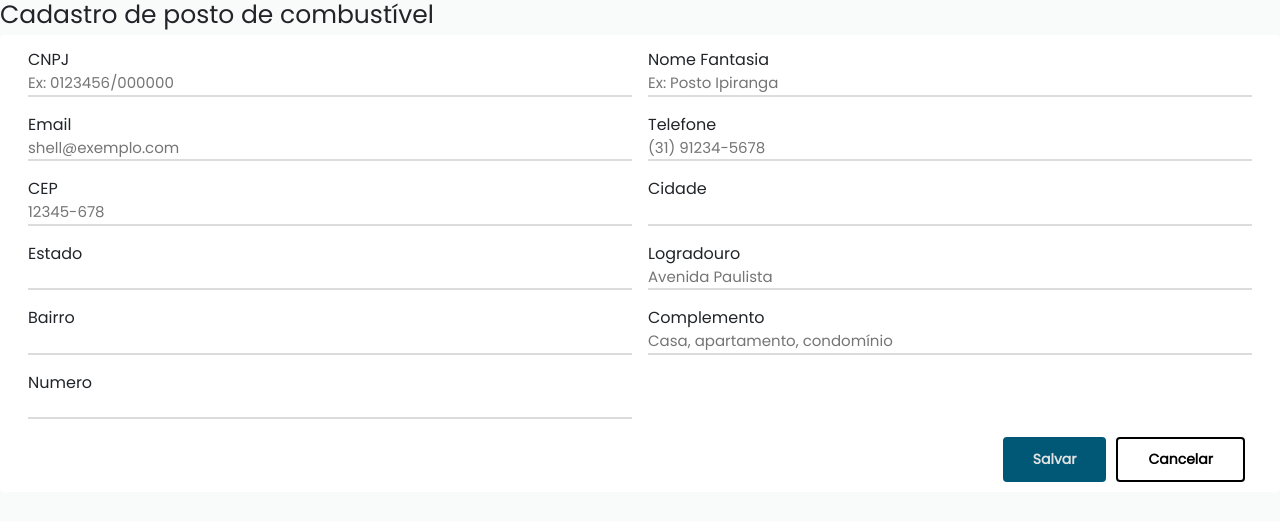
After one commit to danielMachado3fs/projeto-integrador-pHp, a PHP site: template App/Views/posto/add.php in a window 1280 px wide. The commit adds this page. Shown: the top 521 px of the page. Run offline with PHP 8.4, Linux system fonts and the light colour scheme; the template is opened without the code that fills it, so the values that code supplies are empty; some libraries are stand-ins or nearby versions.

Commit message:
comit inictial posto combustivel

```diff
--- /dev/null
+++ b/App/Views/posto/add.php
@@ -0,0 +1,71 @@
+<div class="title">
+  <h1>Cadastro de posto de combustível</h1>
+</div>
+<div class="panelBody">
+  <div id="form">
+    <form action="/addStore" method="POST">
+      <div class="divFormulario">
+        <div class="contentsFormulario">
+          <div>
+            <div class="inputForm">
+              <label for="cnpj">CNPJ </label>
+              <input class="input" type="text" name="cnpj" id="cnpj" required placeholder="Ex: 0123456/000000">
+            </div>
+            <div class="inputForm">
+              <label for="txtEmail">Email</label>
+              <input class="input" type="email" name="txtEmail" id="txtEmail" placeholder="shell@exemplo.com" required>
+            </div>
+            <div class="inputForm">
+              <label for="numberCep">CEP</label>
+              <input class="input" type="number" name="numberCep" id="numberCep" placeholder="12345-678">
+            </div>
+            <div class="inputForm">
+              <label for="txtEstate">Estado</label>
+              <input class="input" type="text" name="txtEstate" id="txtEstate">
+            </div>
+            <div class="inputForm">
+              <label for="txtDistrict">Bairro</label>
+              <input class="input" type="text" name="txtDistrict" id="txtDistrict">
+            </div>
+            <div class="inputForm">
+              <label for="numberEnd">Numero</label>
+              <input class="input" type="number" name="numberEnd" id="numberEnd">
+            </div>
+          </div>
+        </div>
+        <div class="contentsFormulario2">
+          <div class="inputForm">
+            <label for="txtFantasia">Nome Fantasia</label>
+            <input class="input" type="text" name="txtFantasia" id="txtFantasia" required
+              placeholder="Ex: Posto Ipiranga">
+          </div>
+          <div class="inputForm">
+            <label for="numberTelephone">Telefone</label>
+            <input class="input" type="number" name="numberTelephone" id="numberTelephone" required
+              placeholder="(31) 91234-5678">
+          </div>
+          <div class="inputForm">
+            <label for="txtCity">Cidade</label>
+            <input class="input" type="text" name="txtCity" id="txtCity">
+          </div>
+          <div class="inputForm">
+            <label for="txtPatio">Logradouro</label>
+            <input class="input" type="text" name="txtPatio" id="txtPatio" placeholder="Avenida Paulista">
+          </div>
+          <div class="inputForm">
+            <label for="txtComplement">Complemento</label>
+            <input class="input" type="text" name="txtComplement" id="txtComplement"
+              placeholder="Casa, apartamento, condomínio">
+          </div>
+        </div>
+      </div>
+      <div class="rodape_btn">
+        <button id="sendBtn" type="submit">Salvar</button>
+        <button id="cancelBtn">Cancelar</button>
+      </div>
+    </form>
+  </div>
+</div>
+<script>
+  $("#cnpj").mask("00.000.000/0000-00")
+</script>
```
Also changed, not shown: App/Controllers/PostoController.php (added, +27 -0 lines), App/Models/Posto.php (added, +83 -0 lines), App/Route.php (+10 -0 lines).
